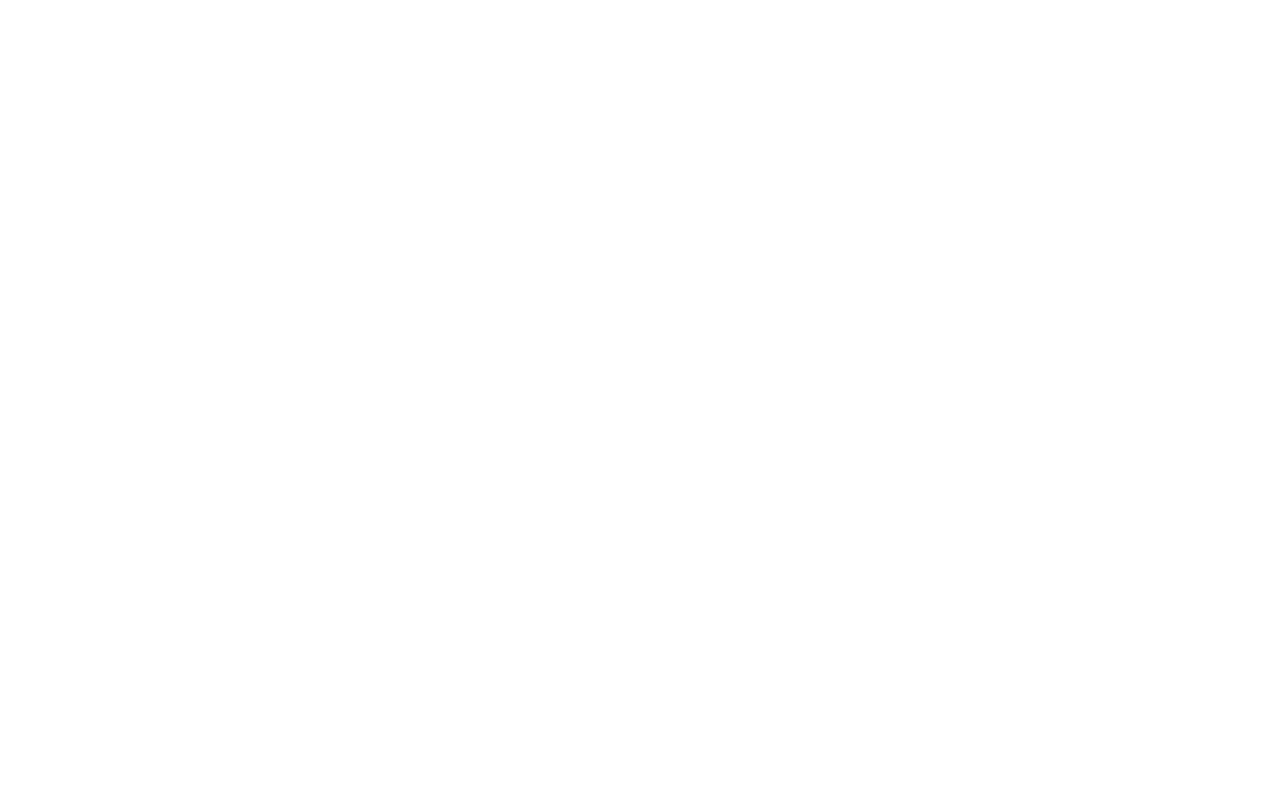
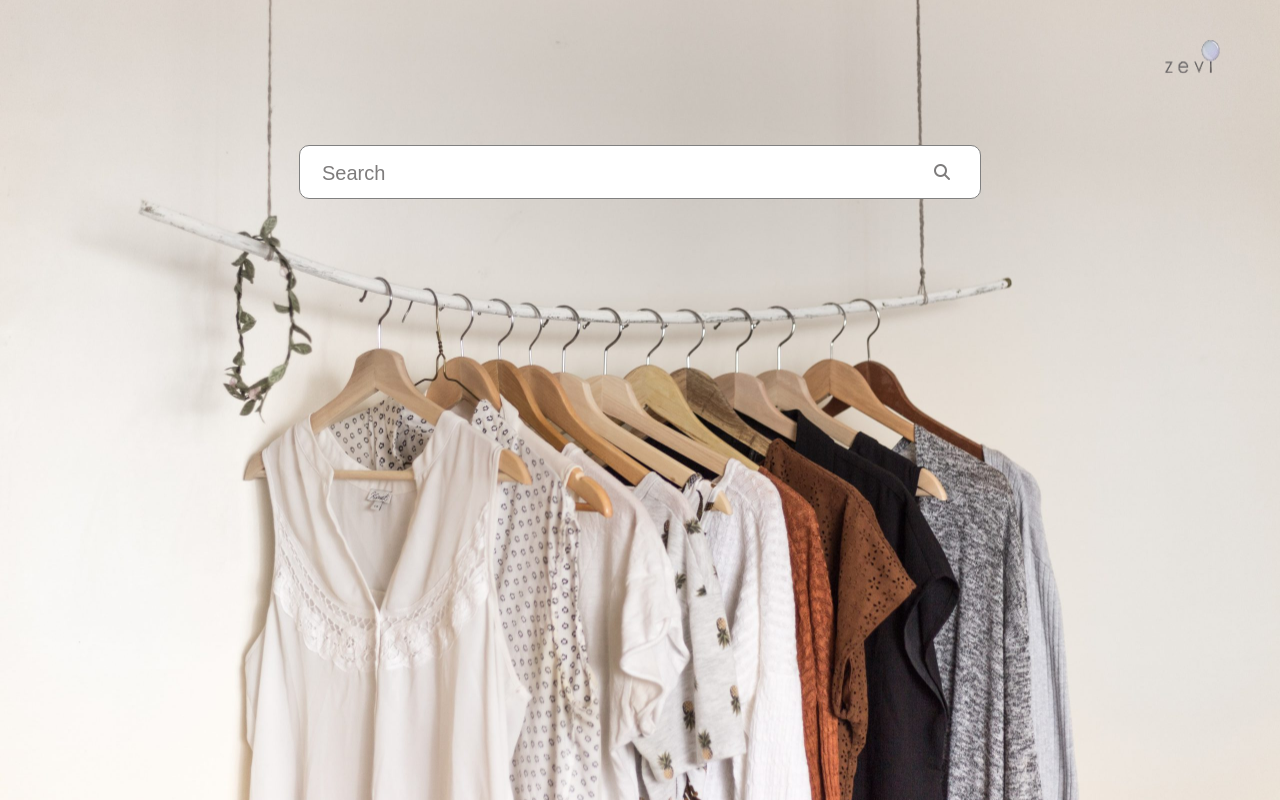
Before and after one commit to Jayabrata18/zevi-assignment, a React (Vite) app: page / in a window 1280 px wide. Before the commit this address had no page. Built offline with nearby package versions, Linux system fonts and the light colour scheme.

Commit message:
added vercel

```diff
--- a/src/App.tsx
+++ b/src/App.tsx
@@ -6,7 +6,7 @@
   return (
     <Router>
       <Routes>
-        <Route path="/search" element={<SearchPage />} />
+        <Route path="/" element={<SearchPage />} />
         <Route path="/result" element={<ResultPage />} />
       </Routes>
     </Router>
```
Also changed, not shown: vercel.json (added).
